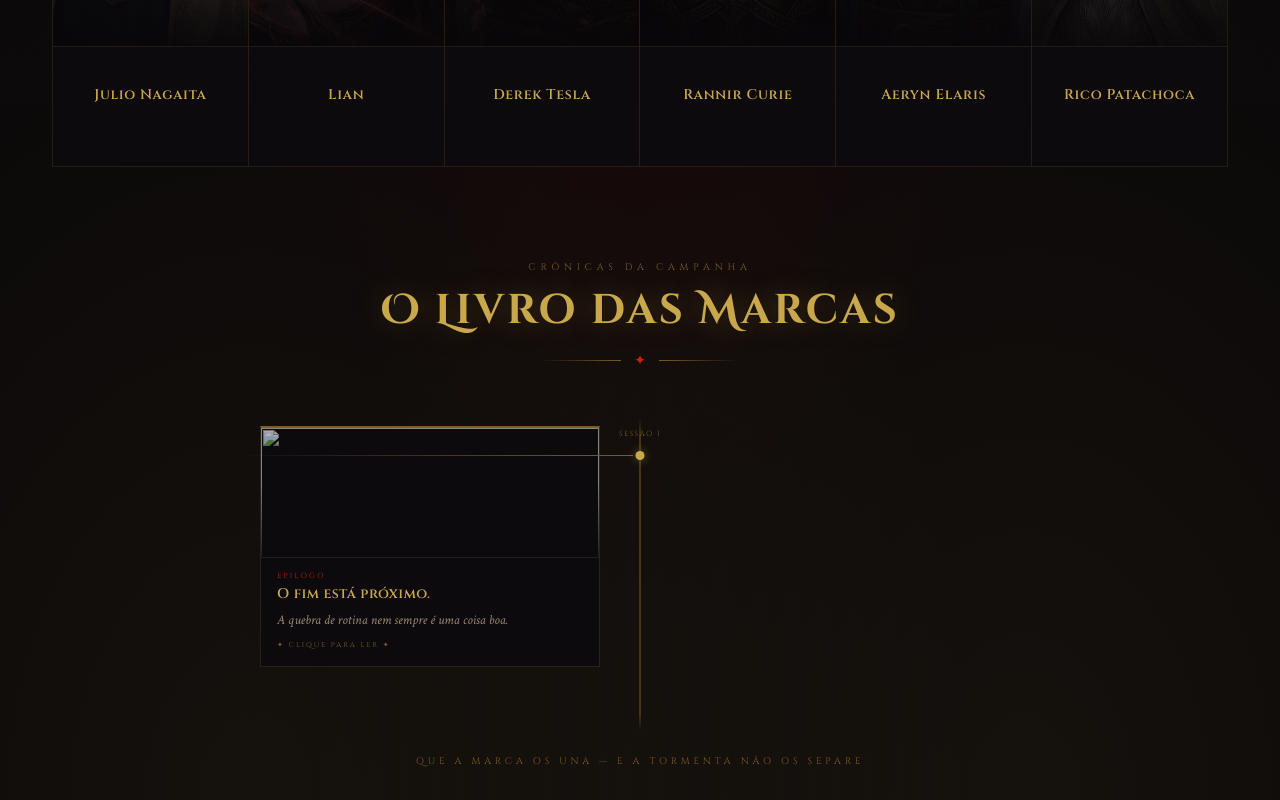
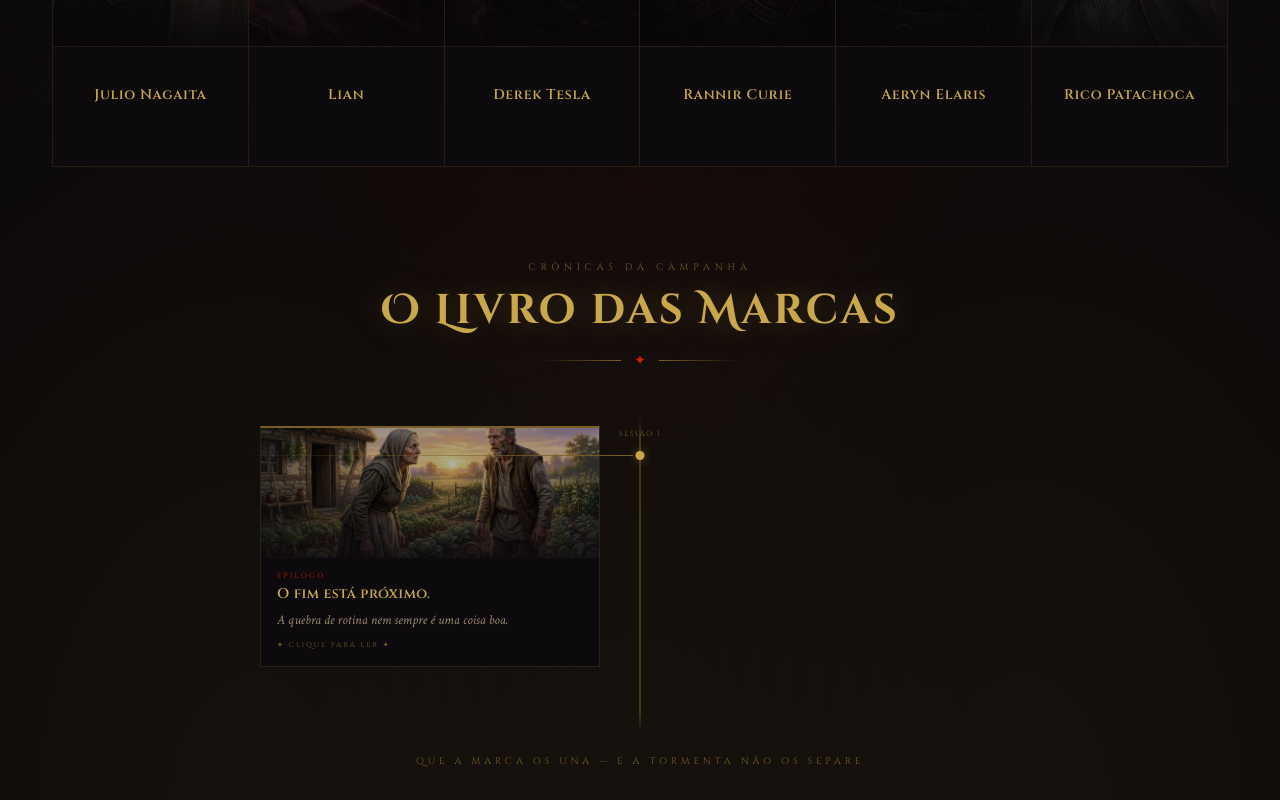
Before and after one commit to mzzncrhis/osmarcados, a plain HTML site: page index.html in a window 1280 px wide. Shown: the part 697-1497 px from the top of the page. Drawn offline with Linux system fonts and the light colour scheme.

Commit message:
Update index.html

```diff
--- a/index.html
+++ b/index.html
@@ -1048,7 +1048,7 @@
       <span class="tl-session-num">Sessão I</span>
       <div class="tl-card">
         <div class="tl-img-wrap">
-          <img src="images/epilogoimg.jpeg" alt="">
+          <img src="assets/images/epilogoimg.jpeg" alt="">
         </div>
         <div class="tl-body">
           <span class="tl-date">Epilogo</span>
```
